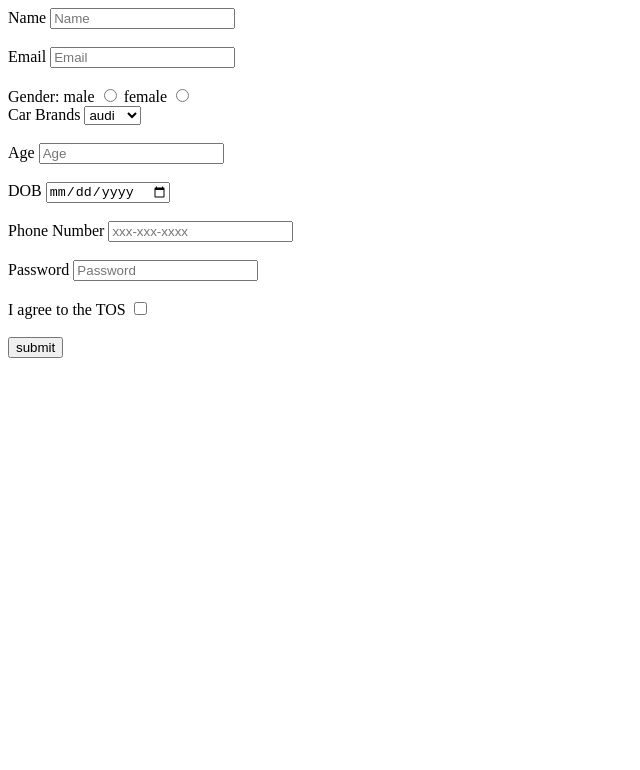
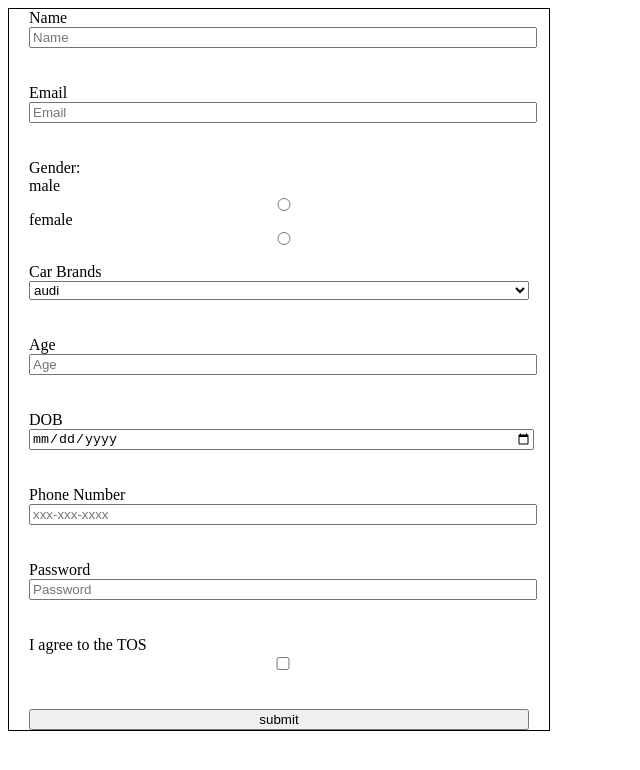
Before and after one commit to acciojob/signup-form-car-Durge15, a website: page main.html in a window 1280 px wide. Shown: the whole page, without its empty margins (0-640 px from the left). Drawn offline with Linux system fonts and the light colour scheme.

Commit message:
created a submission

```diff
--- a/styles.css
+++ b/styles.css
@@ -1,2 +1,14 @@
+/* Your CSS Code here. */
+form{
+    border: 1px solid black;
+    width: 500px;
+    overflow: hidden;
+    padding-inline: 20px;
+    display: flex;
+    flex-direction: column;
+}
+form>input{
+    width: 100%;
 
+}
 /* Your CSS Code here. */
```
